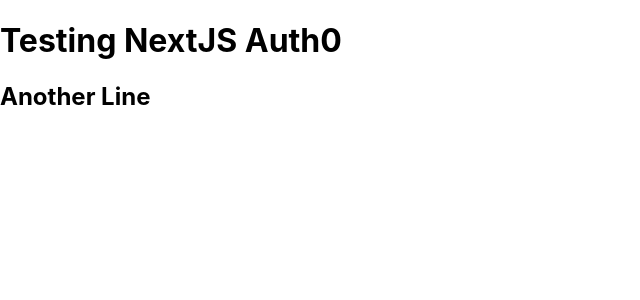
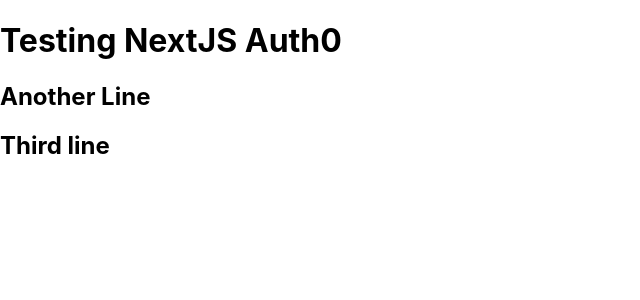
Before and after one commit to moms-spaghetti/nextjs-auth0, a Next.js app: page / in a window 1280 px wide. Shown: the top 300 px of the page, without its empty margins (0-640 px from the left). Built offline with nearby package versions, Linux system fonts and the light colour scheme.

Commit message:
third commit

```diff
--- a/pages/index.js
+++ b/pages/index.js
@@ -5,6 +5,7 @@
     <div className={styles.container}>
       <h1>Testing NextJS Auth0</h1>
       <h2>Another Line</h2>
+      <h2>Third line</h2>
     </div>
   )
 }
```
